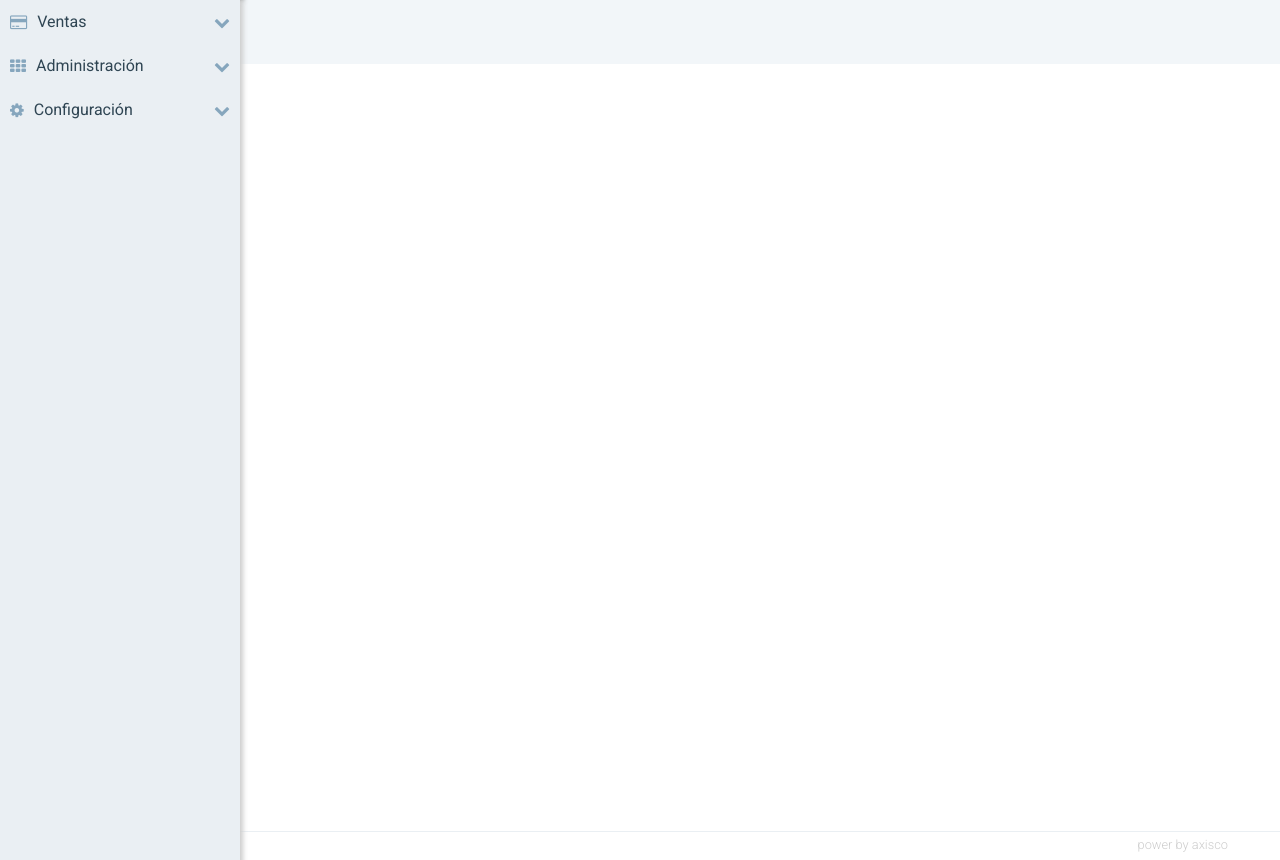
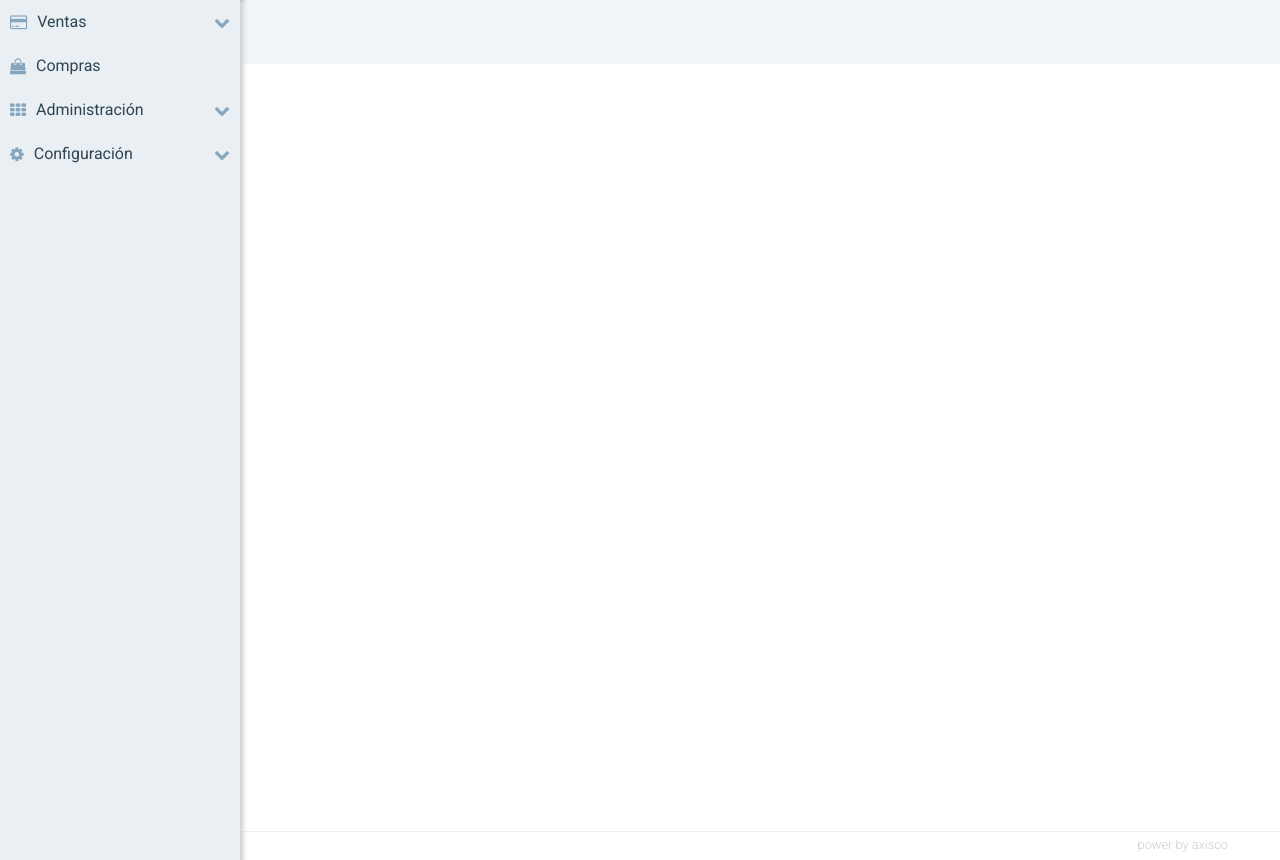
Before and after one commit to axisco/erpyme, a Django app: page /dashboard/ in a window 1280 px wide. Shown: the part 45-905 px from the top of the page. Run offline with Django 3.2, Linux system fonts and the light colour scheme.

Commit message:
Se agrego item compra en el dashboard

```diff
--- a/erpyme/templates/dashboard/index.html
+++ b/erpyme/templates/dashboard/index.html
@@ -27,6 +27,15 @@
                             <a href="#">Nueva Venta</a>
                         </li>
                     </ul>
+                </li>
+                <li class="aside-nav__item">
+                        <a class="collapse" href="/compra/ver">
+                            <div class="collapse__item">
+                                <i class="fa fa-shopping-bag mr-10"></i>
+                                <span>Compras</span>
+                                <i class=""></i>
+                            </div>
+                        </a>
                 </li>
                 <li class="aside-nav__item">
                     <a class="collapse" href="#">
```
Also changed, not shown: 1 other file.
